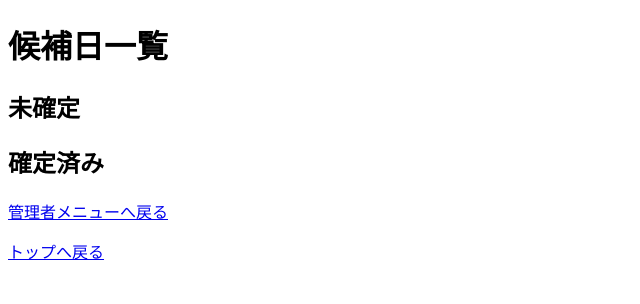
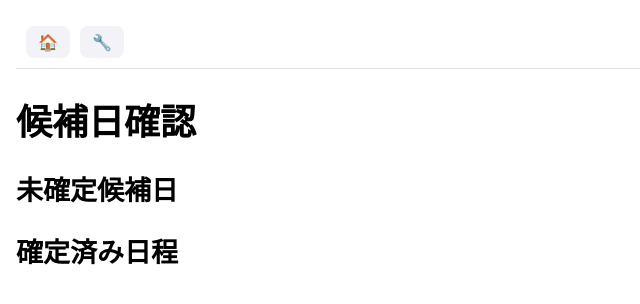
Before and after one commit to matsumurashin0125/event-app6, a Flask app: page /confirm in a window 1280 px wide. Shown: the top 304 px of the page, without its empty margins (0-640 px from the left). Run offline with Flask 3, Linux system fonts and the light colour scheme; the visitor is signed in with stand-in values (Sample User, id 1); data that the repository does not hold is empty.

Commit message:
confirm.html を更新

```diff
--- a/templates/confirm.html
+++ b/templates/confirm.html
@@ -2,36 +2,36 @@
 <html>
 <head>
     <title>候補日確認</title>
+    <meta name="viewport" content="width=device-width, initial-scale=1">
+    <link rel="stylesheet" href="/static/style.css">
 </head>
 <body>
 
-<h1>候補日一覧</h1>
+<div class="nav">
+    <a href="{{ url_for('home') }}">🏠</a>
+    <a href="{{ url_for('admin_menu') }}">🔧</a>
+</div>
 
-<h2>未確定</h2>
-<ul>
+<h1>候補日確認</h1>
+
+<h2>未確定候補日</h2>
 {% for c in candidates %}
-    <li>
-        {{ c.year }} / {{ c.month }} / {{ c.day }}  {{ c.gym }}
-        <form method="post" style="display:inline;">
-            <input type="hidden" name="candidate_id" value="{{ c.id }}">
-            <button type="submit">この日で確定</button>
-        </form>
-    </li>
+<div class="card">
+    {{ c.year }}/{{ c.month }}/{{ c.day }} {{ c.gym }}
+    <form method="post">
+        <input type="hidden" name="candidate_id" value="{{ c.id }}">
+        <button type="submit">この日に確定</button>
+    </form>
+</div>
 {% endfor %}
-</ul>
 
-<h2>確定済み</h2>
-<ul>
+<h2>確定済み日程</h2>
 {% for con, cand in confirmed %}
-    <li>
-        【確定】 {{ cand.year }} / {{ cand.month }} / {{ cand.day }} {{ cand.gym }}
-        <a href="{{ url_for('edit_event', event_id=con.id) }}">編集</a>
-    </li>
+<div class="card">
+    ✔ 確定：{{ cand.year }}/{{ cand.month }}/{{ cand.day }} {{ cand.gym }}
+    <a class="btn-gray" href="{{ url_for('edit_event', event_id=con.id) }}">編集</a>
+</div>
 {% endfor %}
-</ul>
-
-<p><a href="{{ url_for('admin_menu') }}">管理者メニューへ戻る</a></p>
-<p><a href="{{ url_for('home') }}">トップへ戻る</a></p>
 
 </body>
 </html>
```
